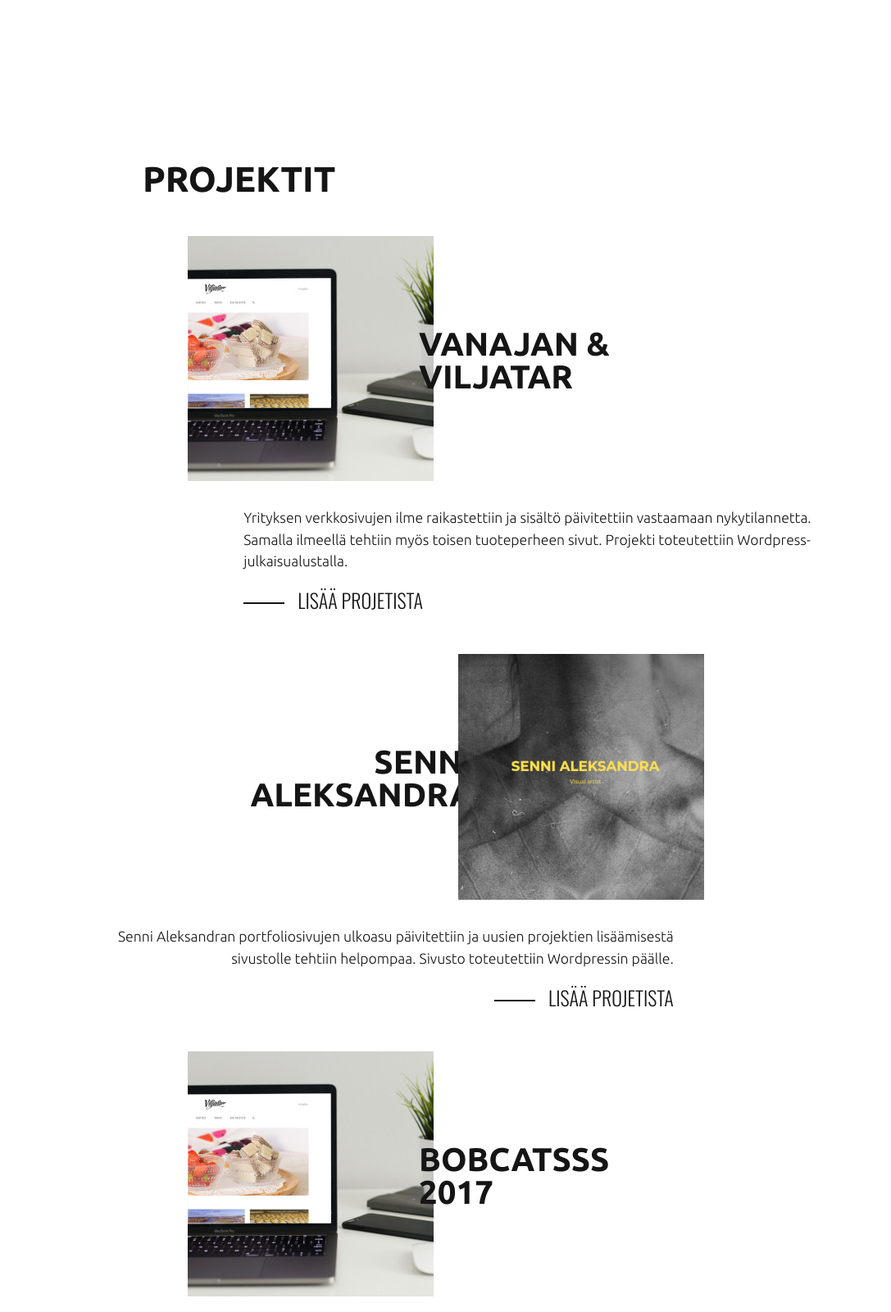
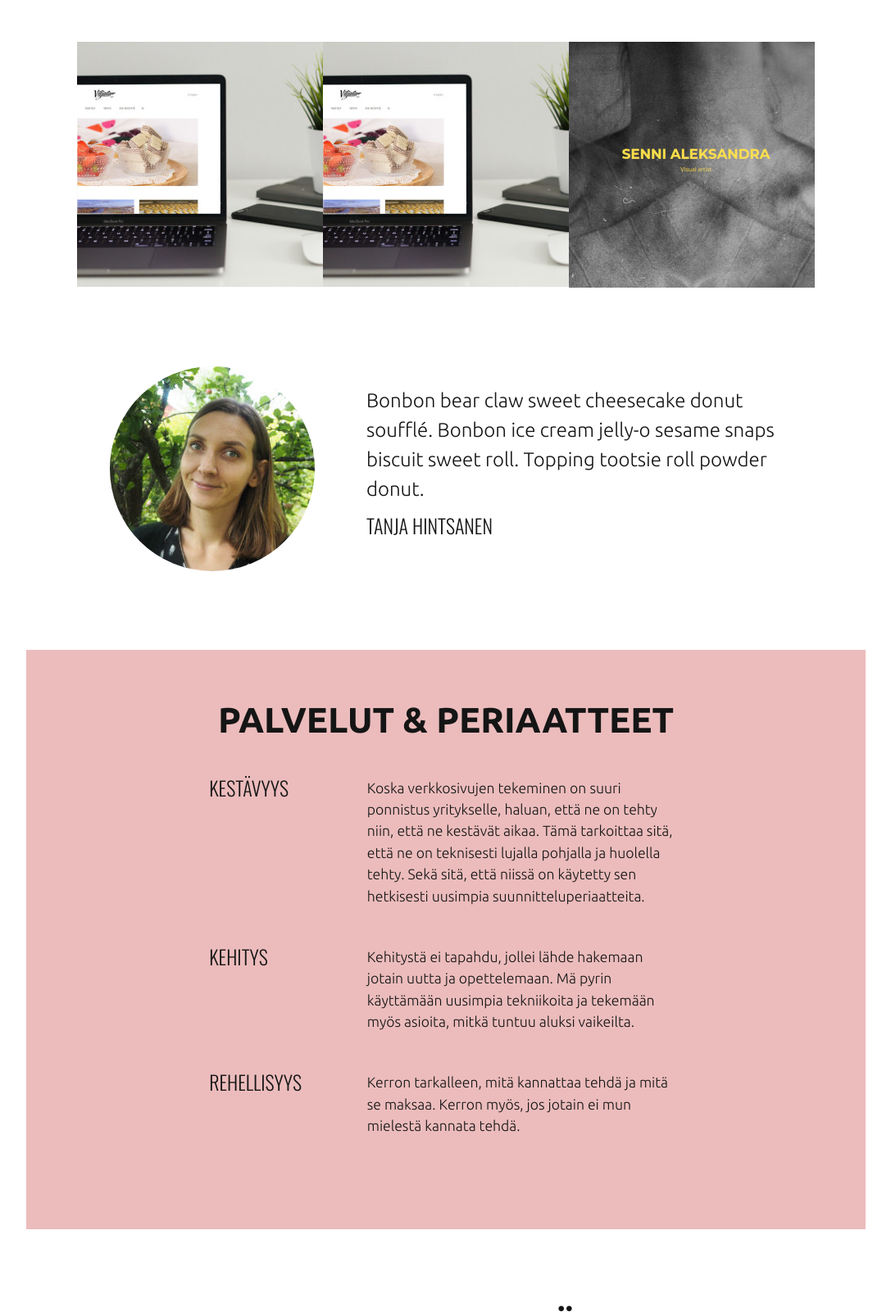
Before and after one commit to tanjahintsanen/portfolio, a website: page index.html in a window 1280 px wide. Shown: the part 674-2275 px from the top of the page at 82% size, without its empty margins (96-1183 px from the left). Drawn offline with nearby package versions, Linux system fonts and the light colour scheme.

Commit message:
Pakettien päivitys

```diff
--- a/index.html
+++ b/index.html
@@ -5,8 +5,8 @@
 
     <meta charset="utf-8">
     <meta name="viewport" content="width=device-width, initial-scale=1, shrink-to-fit=no">
-    <meta name="description" content="">
-    <meta name="author" content="">
+    <meta name="description" content="Designer & developer">
+    <meta name="author" content="Tanja Hintsanen">
 
     <title>Tanja Hintsanen - Web designer & developer</title>
 
@@ -19,12 +19,13 @@
     <!-- Custom styles for this template -->
     <link href="css/one-page-wonder.min.css" rel="stylesheet">
 
-    <!--Font Awesome Icons -->
-    <link rel="stylesheet" href="https://use.fontawesome.com/releases/v5.3.1/css/all.css" integrity="sha384-mzrmE5qonljUremFsqc01SB46JvROS7bZs3IO2EmfFsd15uHvIt+Y8vEf7N7fWAU" crossorigin="anonymous">
-
     <!-- Bootstrap core JavaScript -->
     <script src="vendor/jquery/jquery.min.js"></script>
     <script src="vendor/bootstrap/js/bootstrap.bundle.min.js"></script>
+
+    <!-- Hover direction -->
+    <script src="js/modernizr.custom.97074.js"></script>
+    <script type="text/javascript" src="js/jquery.hoverdir.js"></script>
 
     <script>
       /* Open */
@@ -45,6 +46,13 @@
         menuButton.setAttribute("onClick", "openNav()");
         menuIcon.classList.remove('open');
       }
+    </script>
+
+    <script type="text/javascript">
+      /* Hover direction */
+      $(function() {
+        $(' #project-thumbs > .project-img-container ').each( function() { $(this).hoverdir(); } );
+      });
     </script>
 
   </head>
@@ -103,32 +111,38 @@
         </div>
       </div>
     </section>
-<!--
-    <section>
+
+    <section id="projects">
       <div class="container">
-        <div class="row no-gutters">
-          <div class="col-12 col-md-4 project-img-container">
-            <img src="img/viljatar.jpg" alt="project_image" class="image">
-            <div class="overlay">
-              <div class="subheading text">Vanajan & Viljatar</div>
-            </div>
+        <div id="project-thumbs" class="project-thumbs row justify-content-center no-gutters">
+          <div class="col-12 col-md-auto project-img-container">
+            <a href="#" data-toggle="modal" data-target="#senniModal">
+              <img src="img/viljatar.jpg" alt="project_image" class="image">
+              <div class="text-center">
+                <span class="subheading">Vanajan & Viljatar</span>
+              </div>
+            </a>
           </div>
-          <div class="col-12 col-md-4 project-img-container">
-            <img src="img/viljatar.jpg" alt="project_image" class="image">
-            <div class="overlay">
-              <div class="subheading text">Vanajan & Viljatar</div>
-            </div>
+          <div class="col-12 col-md-auto project-img-container">
+            <a href="#" data-toggle="modal" data-target="#senniModal">
+              <img src="img/viljatar.jpg" alt="project_image" class="image">
+              <div class="text-center">
+                <span class="subheading">Vanajan & Viljatar</span>
+              </div>
+            </a>
           </div>
-          <div class="col-12 col-md-4 project-img-container">
-            <img src="img/senni.jpg" alt="project_image" class="image">
-            <div class="overlay">
-              <div class="subheading text">Senni</div>
-            </div>
+          <div class="col-12 col-md-auto project-img-container">
+            <a href="#" data-toggle="modal" data-target="#senniModal">
+              <img src="img/senni.jpg" alt="project_image" class="image">
+              <div class="text-center">
+                <span class="subheading">Senni Aleksandra</span>
+              </div>
+            </a>
           </div>
         </div>
       </div>
-    </section>-->
-
+    </section>
+<!--
     <section id="projects" class="text-left">
       <div class="container">
         <h2 class="offset-lg-2 mb-5">Projektit</h2>
@@ -185,21 +199,35 @@
 
       </div>
     </section>
+-->
+    <section>
+      <div class="container">
+        <div class="row justify-content-md-center">
+          <div class="col-12 col-md-auto text-center">
+            <img class="profile-img" src="img/profiili.jpg">
+          </div>
+          <div class="col-12 col-md-6 py-4 pl-5">
+            <p class="profile-txt mb-2">Bonbon bear claw sweet cheesecake donut soufflé. Bonbon ice cream jelly-o sesame snaps biscuit sweet roll. Topping tootsie roll powder donut.</p>
+            <span class="subheading">Tanja Hintsanen</span>
+          </div>
+        </div>
+      </div>
+    </section>
 
     <section id="services" class="frame">
       <div class="container-fluid no-gutters">
-          <h2 class="offset-md-3 mb-5">Periaatteet & arvot</h2>
-          <div class="row justify-content-center mb-5">
-            <div class="col-md-2"><h3 class="subheading">Kestävyys</h3></div>
-            <div class="col-md-4"><p>Koska verkkosivujen tekeminen on suuri ponnistus yritykselle, haluan, että ne on tehty niin, että ne kestävät aikaa. Tämä tarkoittaa sitä, että ne on teknisesti lujalla pohjalla ja huolella tehty. Sekä sitä, että niissä on käytetty sen hetkisesti uusimpia suunnitteluperiaatteita.</p></div>
+          <h2 class="text-center mb-5">Palvelut & periaatteet</h2>
+          <div class="row no-gutters justify-content-center mb-5 mx-xl-5">
+            <div class="col-md-3"><h3 class="subheading">Kestävyys</h3></div>
+            <div class="col-md-6"><p>Koska verkkosivujen tekeminen on suuri ponnistus yritykselle, haluan, että ne on tehty niin, että ne kestävät aikaa. Tämä tarkoittaa sitä, että ne on teknisesti lujalla pohjalla ja huolella tehty. Sekä sitä, että niissä on käytetty sen hetkisesti uusimpia suunnitteluperiaatteita.</p></div>
           </div>
-          <div class="row justify-content-center mb-5">
-            <div class="col-md-2"><h3 class="subheading">Kehitys</h3></div>
-            <div class="col-md-4"><p>Kehitystä ei tapahdu, jollei lähde hakemaan jotain uutta ja opettelemaan. Mä pyrin käyttämään uusimpia tekniikoita ja tekemään myös asioita, mitkä tuntuu aluksi vaikeilta.</p></div>
+          <div class="row no-gutters justify-content-center mb-5 mx-xl-5">
+            <div class="col-md-3"><h3 class="subheading">Kehitys</h3></div>
+            <div class="col-md-6"><p>Kehitystä ei tapahdu, jollei lähde hakemaan jotain uutta ja opettelemaan. Mä pyrin käyttämään uusimpia tekniikoita ja tekemään myös asioita, mitkä tuntuu aluksi vaikeilta.</p></div>
           </div>
-          <div class="row justify-content-center mb-5">
-            <div class="col-md-2"><h3 class="subheading">Rehellisyys</h3></div>
-            <div class="col-md-4"><p>Kerron tarkalleen, mitä kannattaa tehdä ja mitä se maksaa. Kerron myös, jos jotain ei mun mielestä kannata tehdä.</p></div>
+          <div class="row no-gutters justify-content-center mb-5 mx-xl-5">
+            <div class="col-md-3"><h3 class="subheading">Rehellisyys</h3></div>
+            <div class="col-md-6"><p>Kerron tarkalleen, mitä kannattaa tehdä ja mitä se maksaa. Kerron myös, jos jotain ei mun mielestä kannata tehdä.</p></div>
           </div>
       </div>
     </section>
@@ -207,11 +235,12 @@
     <section id="contact" class="text-center">
       <div class="container">
         <h2 class="mb-3">Ota yhteyttä</h2>
+        <!--
         <div class="row">
           <div class="col-12">
             <img src="img/tanjaisona.jpg" class="self-img">
           </div>
-        </div>
+        </div>-->
         <div class="row">
           <div class="col-12 text-center">
             <div class="contact-text">
@@ -222,7 +251,7 @@
         </div>
     </section>
 
-    <!-- Modal -->
+    <!--
     <div class="modal fade" id="vanajanModal" tabindex="-1" role="dialog" aria-labelledby="exampleModalLabel" aria-hidden="true">
       <div class="modal-dialog modal-lg" role="document">
         <div class="modal-content">
@@ -286,7 +315,7 @@
       </div>
     </div>
 
-
+    -->
 
   </body>
 
--- a/scss/_global.scss
+++ b/scss/_global.scss
@@ -50,14 +50,9 @@ a.no-borders{border:2px solid transparent;}
 a.no-borders:hover{border:2px solid transparent;}
 
 /** BRAND **/
-.brand:hover > #first-name{
-  margin-left: 0;
-  transition: 0.4s;
-}
-
 #first-name{
   display:block;
-  margin-left: -1.5rem;
+  margin-left: 0;
   transition: 0.4s;
   margin-bottom: -5px;
 }
@@ -239,7 +234,7 @@ section, footer{
 	background-color: white;
   position: relative;
   overflow: hidden;
-  padding-top: calc(2rem);
+  padding-top: 2rem;
   padding-left: 1rem;
   padding-right: 1rem;
   margin-bottom: 4rem;
@@ -261,49 +256,49 @@ section, footer{
 }
 
 #welcome{
-	min-height: 100vh;
-	padding-top: calc(10rem + 0px);
+	padding-top: 8rem;
 }
 
 /** PROJECT IMAGES TEST **/
-.project-img-container {
+.project-thumbs {
   position: relative;
-  width: 50%;
+}
+.project-thumbs .project-img-container {
+  background: #fff;
+  position: relative;
+}
+.project-thumbs .project-img-container a,
+.project-thumbs .project-img-container a img {
+  display: block;
+  position: relative;
+  border: none;
+  max-width: 230px;
+  margin: auto;
+}
+.project-thumbs .project-img-container a {
+  overflow: hidden;
+}
+.project-thumbs .project-img-container a div {
+  position: absolute;
+  background: #333;
+  width: 100%;
+  height: 100%;
+  padding-top: 7rem;
+}
+.project-thumbs .project-img-container a div span {
+  text-transform: uppercase;
+  color: white;
 }
 
-.image {
-  display: block;
-  width: 100%;
-  height: auto;
+/* PROFILE IMAGE*/
+.profile-img{
+  border-radius: 50%;
+}
+.profile-txt{
+  font-size: 1.3rem;
 }
 
-.overlay {
-  position: absolute;
-  bottom: 0;
-  left: 0;
-  right: 0;
-  background-color: $orange;
-  overflow: hidden;
-  width: 0;
-  height: 100%;
-  transition: .5s ease;
-}
 
-.project-img-container:hover .overlay {
-  width: 100%;
-}
-
-.text {
-  color: white;
-  font-size: 20px;
-  position: absolute;
-  top: 50%;
-  left: 50%;
-  -webkit-transform: translate(-50%, -50%);
-  -ms-transform: translate(-50%, -50%);
-  transform: translate(-50%, -50%);
-  white-space: nowrap;
-}
 /* VALUES */
 .frame {
 	background-color: $primary;
@@ -373,19 +368,26 @@ section, footer{
   h3{font-size: 2.5rem;}
 
   section {
-    padding-top: calc(1rem + 55px);
+    padding-top: 3rem;
     padding-bottom: 3rem;
     margin-bottom: 0;
   }
   #welcome{
-  	padding-top: calc(7rem);
+  	padding-top: 7rem;
   }
   .brand-and-info{
   	margin-bottom: 5rem;
   }
-  #first-name{
-	  margin-left: -2.5rem;
-	}
+
+  .project-thumbs .project-img-container a,
+  .project-thumbs .project-img-container a img {
+    max-width: 300px;
+  }
+
+  .profile-txt{
+    font-size: 1.5rem;
+  }
+
 	.subheading{
 		font-size: 1.5rem;
 	}
@@ -395,7 +397,7 @@ section, footer{
 	.frame {
 		background-color: $primary;
 		padding: 4rem;
-		margin: 0 8rem;
+		margin: 3rem 8rem;
 	}
 	.self-img{
 		padding: 2rem 4rem;
```
Also changed, not shown: css/one-page-wonder.css, css/one-page-wonder.min.css, package.json (indentation only).
